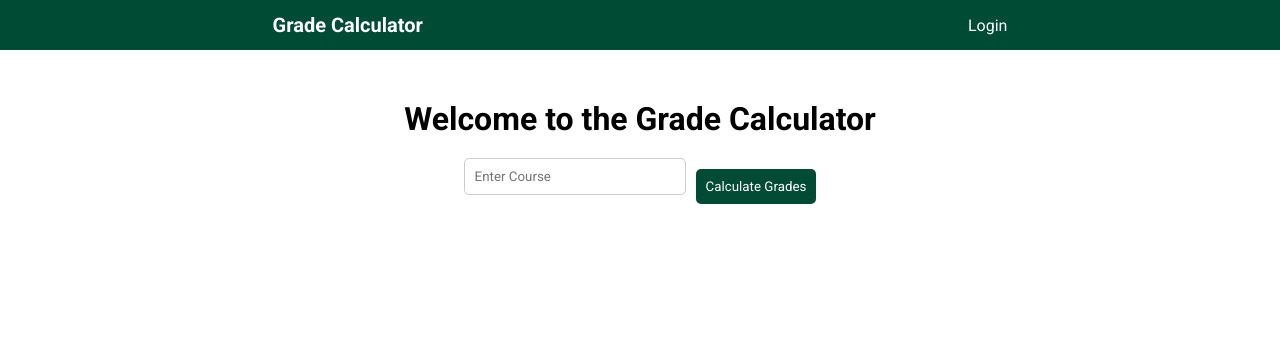
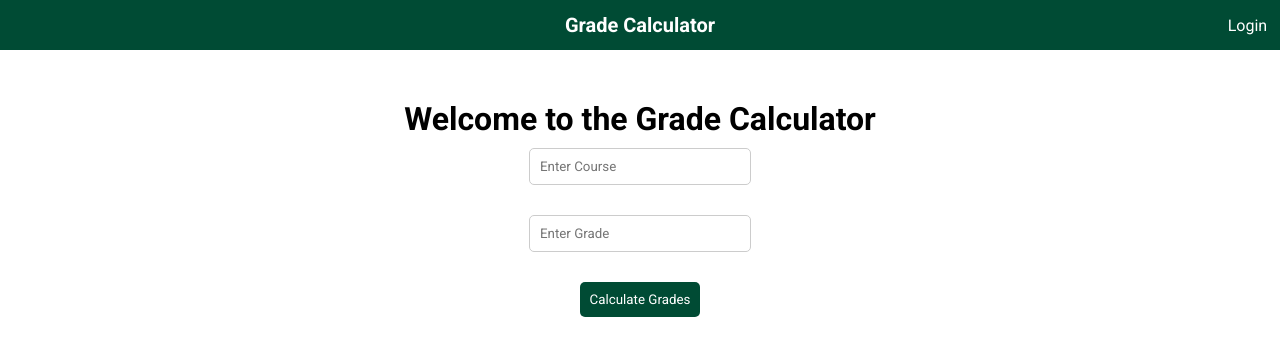
Before and after one commit to zyfinity01/NWEN304-Grade-Calculator-WebApp, a React (Create React App) app in the folder client/: page / in a window 1280 px wide. Shown: the top 356 px of the page. Built offline with nearby package versions, Linux system fonts and the light colour scheme; no server answers.

Commit message:
UI pretty much done. Can focus on Mongo logic now

```diff
--- a/client/src/app.css
+++ b/client/src/app.css
@@ -1,10 +1,4 @@
-.navbar {
-  height: 50px;
-  color: white;
-  display: flex;
-  align-items: center;
-  justify-content: space-around;
-}
+
 
 .logo {
   font-size: 20px;
@@ -57,27 +51,6 @@
   align-items: center;
 }
 
-.postImg {
-  width: 100%;
-  height: 300px;
-  object-fit: cover;
-  margin-bottom: 20px;
-}
-
-.postDesc {
-  padding: 0 100px;
-  font-size: 24px;
-  font-weight: 300;
-  color: gray;
-  margin-top: 50px;
-}
-
-.postLongDesc {
-  padding: 100px;
-  padding-top: 50px;
-  font-size: 18px;
-  line-height: 24px;
-}
 
 .login {
   height: calc(100vh - 50px);
@@ -122,18 +95,6 @@
   font-weight: bold;
 }
 
-.line{
-  width: 0.5px;
-  height: 70%;
-  background-color: lightgray;
-  position: absolute;
-  top: 0;
-  bottom: 0;
-  left: 0;
-  right: 0;
-  margin: auto;
-  z-index: -1;
-}
 
 .loginButton{
   width: 150px;
--- a/client/src/components/Navbar.css
+++ b/client/src/components/Navbar.css
@@ -1,19 +1,25 @@
 .navbar {
     display: grid;
+    height: 50px;
     grid-template-columns: 1fr auto 1fr;
     /* Three columns */
     align-items: center;
-    background-color:#004b34;
+    background-color: #004b34;
+    color: white;
+}
+
+.logo {
+    grid-column: 2;
+    /* Places the logo in the center column */
+    text-align: center;
 }
 
 .loginContainer {
+    grid-column: 3;
+    /* Places the login container in the rightmost column */
     display: flex;
     justify-content: flex-end;
     /* Push contents to the right */
-    padding-right: 0vw;
+    padding-right: 1vw;
     /* roughly 1/10 of the viewport width from the right */
 }
-
-.logo {
-    text-align: center;
-}
--- a/client/src/components/Navbar.jsx
+++ b/client/src/components/Navbar.jsx
@@ -12,6 +12,7 @@ const Navbar = ({ user }) => {
           Grade Calculator
         </Link>
       </span>
+      <div className="loginContainer">
         {user ? (
           <ul className="list">
             <li className="listItem">
@@ -32,6 +33,7 @@ const Navbar = ({ user }) => {
           </Link>
         )}
       </div>
+    </div>
   );
 };
 
--- a/client/src/pages/Home.css
+++ b/client/src/pages/Home.css
@@ -6,18 +6,28 @@
 }
 
 .gradeCalculationUI {
-    margin-top: 20px;
+    margin-top: 10px;
     display: flex;
-    justify-content: center;
+    flex-direction: column;
     align-items: center;
-    flex-direction: row;
+    gap: 10px;
+    /* This creates a 10px gap between items in the flex container */
 }
 
-.courseInput {
+.courseAndButton {
+    display: flex;
+    align-items: center;
+    /* Vertically aligns items in the flex container */
+    gap: 10px;
+}
+
+.courseInput,
+.gradeInput {
     padding: 10px;
-    margin-right: 10px;
     border: 1px solid #ccc;
     border-radius: 5px;
+    flex-grow: 1;
+    /* Allows the input to take up available space */
 }
 
 .calculateBtn {
--- a/client/src/pages/Home.jsx
+++ b/client/src/pages/Home.jsx
@@ -3,31 +3,42 @@ import React, { useState } from 'react';
 import "./Home.css";
 //import "../CalcLogic.js";
 
+// ... Your existing imports ...
+
 const Home = () => {
-    const [course, setCourse] = useState(''); // State to manage course input
+    const [course, setCourse] = useState('');
+    const [grade, setGrade] = useState('');
 
     const handleGradeCalculation = () => {
-        // Logic to calculate grades
         console.log('Calculating grades...');
-        //CalcLogic();
     };
 
     return (
         <div className="homeContainer">
             <h1>Welcome to the Grade Calculator</h1>
 
-            {/* UI for grade calculation */}
             <div className="gradeCalculationUI">
+                <div className="courseAndButton">
+                    <input
+                        type="text"
+                        value={course}
+                        onChange={e => setCourse(e.target.value)}
+                        placeholder="Enter Course"
+                        className="courseInput"
+                    />
+
+                </div>
                 <input
                     type="text"
-                    value={course}
-                    onChange={e => setCourse(e.target.value)}
-                    placeholder="Enter Course"
-                    className="courseInput"
+                    value={grade}
+                    onChange={e => setGrade(e.target.value)}
+                    placeholder="Enter Grade"
+                    className="gradeInput"
                 />
                 <button onClick={handleGradeCalculation} className="calculateBtn">
                     Calculate Grades
                 </button>
+
             </div>
         </div>
     );
```
Lines whose indentation alone changed are shown as unchanged.
